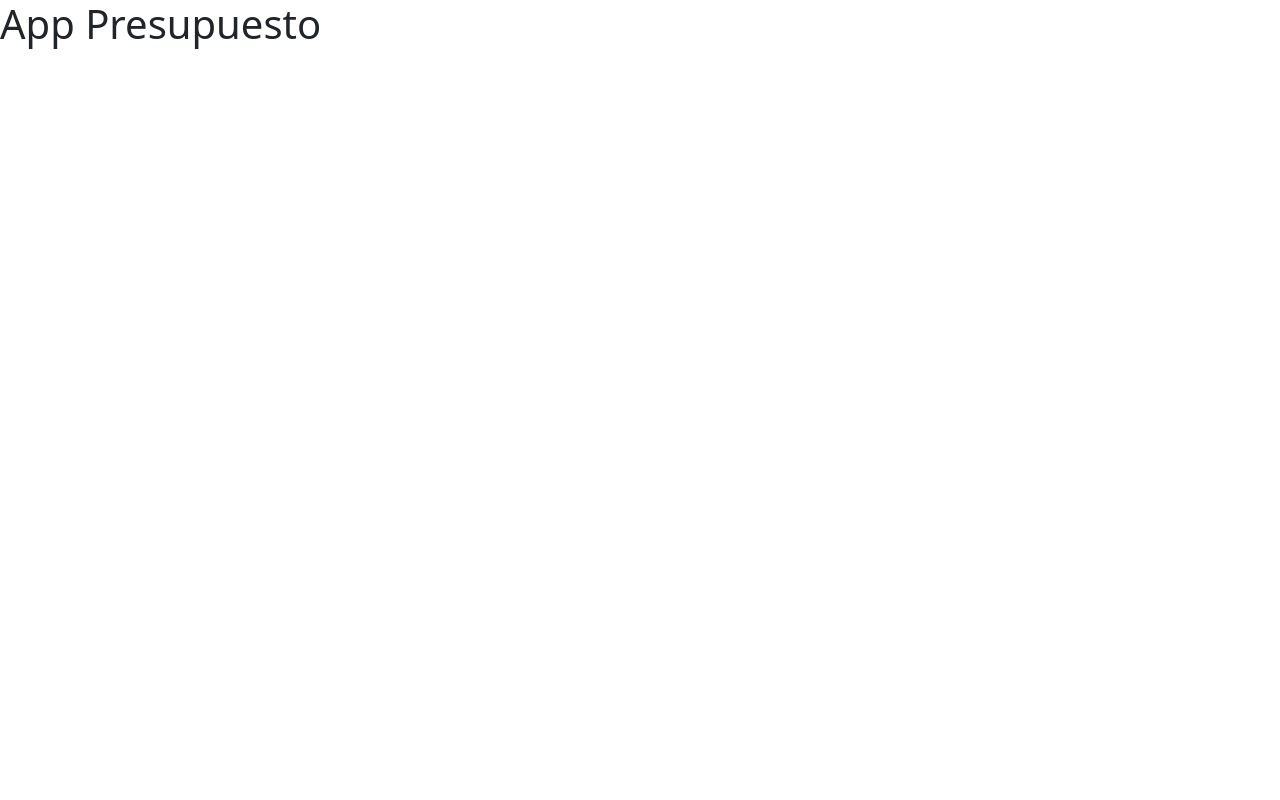
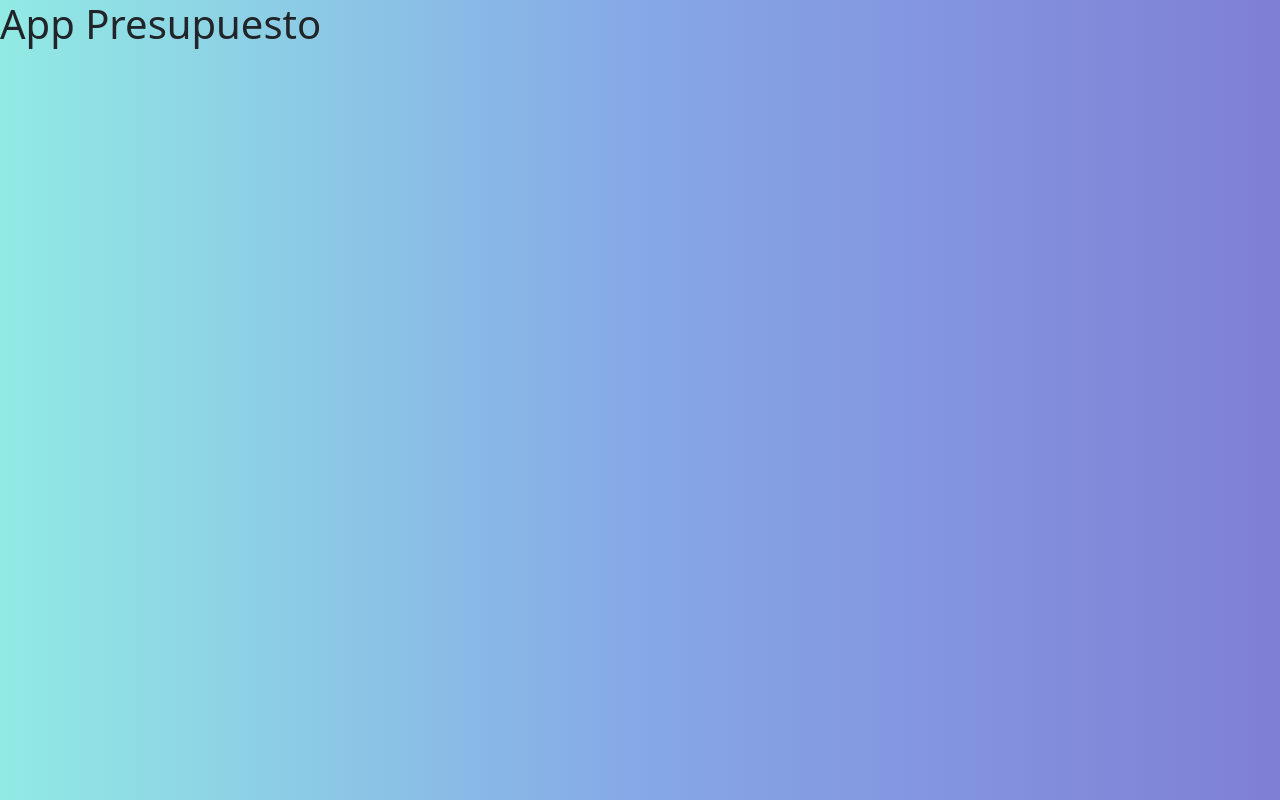
Before and after one commit to renecal/app-presupuesto-angular, an Angular app: page / in a window 1280 px wide. Built offline with nearby package versions, Linux system fonts and the light colour scheme.

Commit message:
fondo gradiente body

```diff
--- a/src/styles.css
+++ b/src/styles.css
@@ -1 +1,7 @@
 /* You can add global styles to this file, and also import other style files */
+body{
+  background: #7F7FD5;  /* fallback for old browsers */
+background: -webkit-linear-gradient(to right, #91EAE4, #86A8E7, #7F7FD5);  /* Chrome 10-25, Safari 5.1-6 */
+background: linear-gradient(to right, #91EAE4, #86A8E7, #7F7FD5); /* W3C, IE 10+/ Edge, Firefox 16+, Chrome 26+, Opera 12+, Safari 7+ */
+
+}
```
